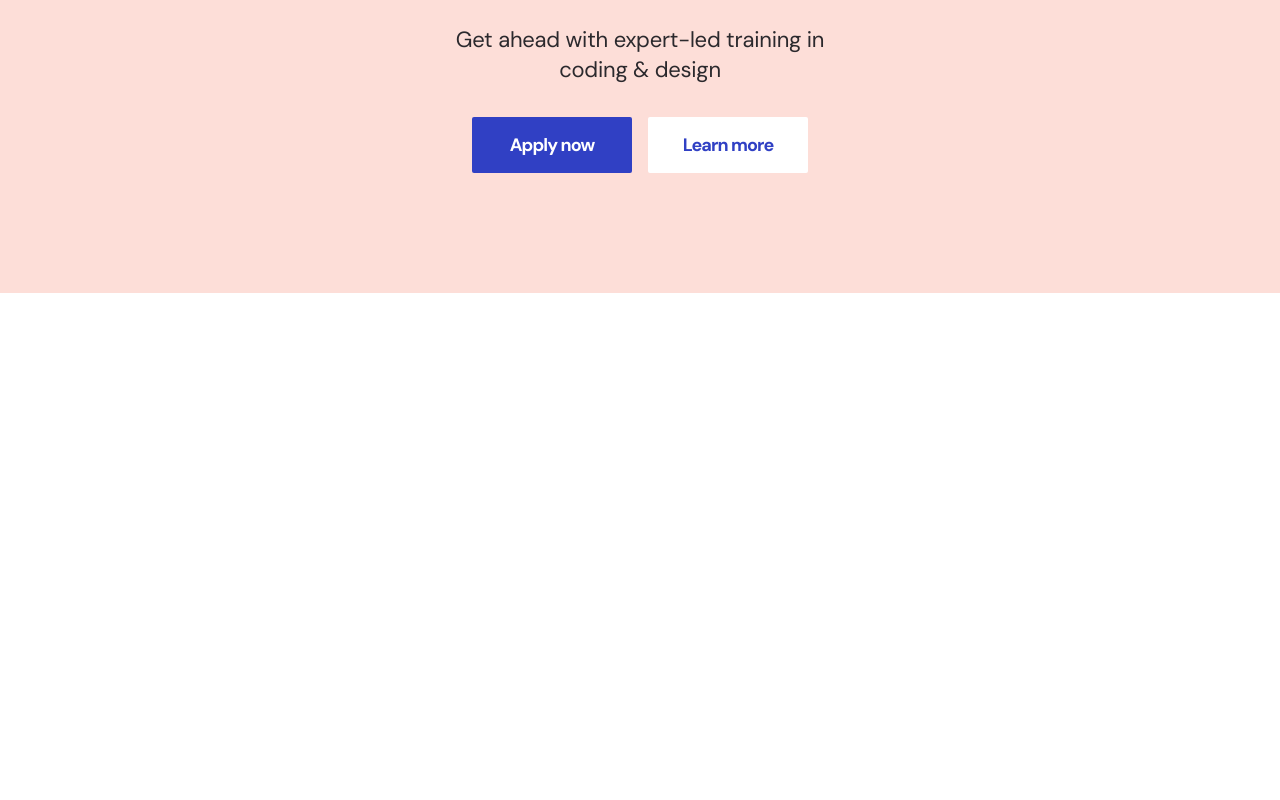
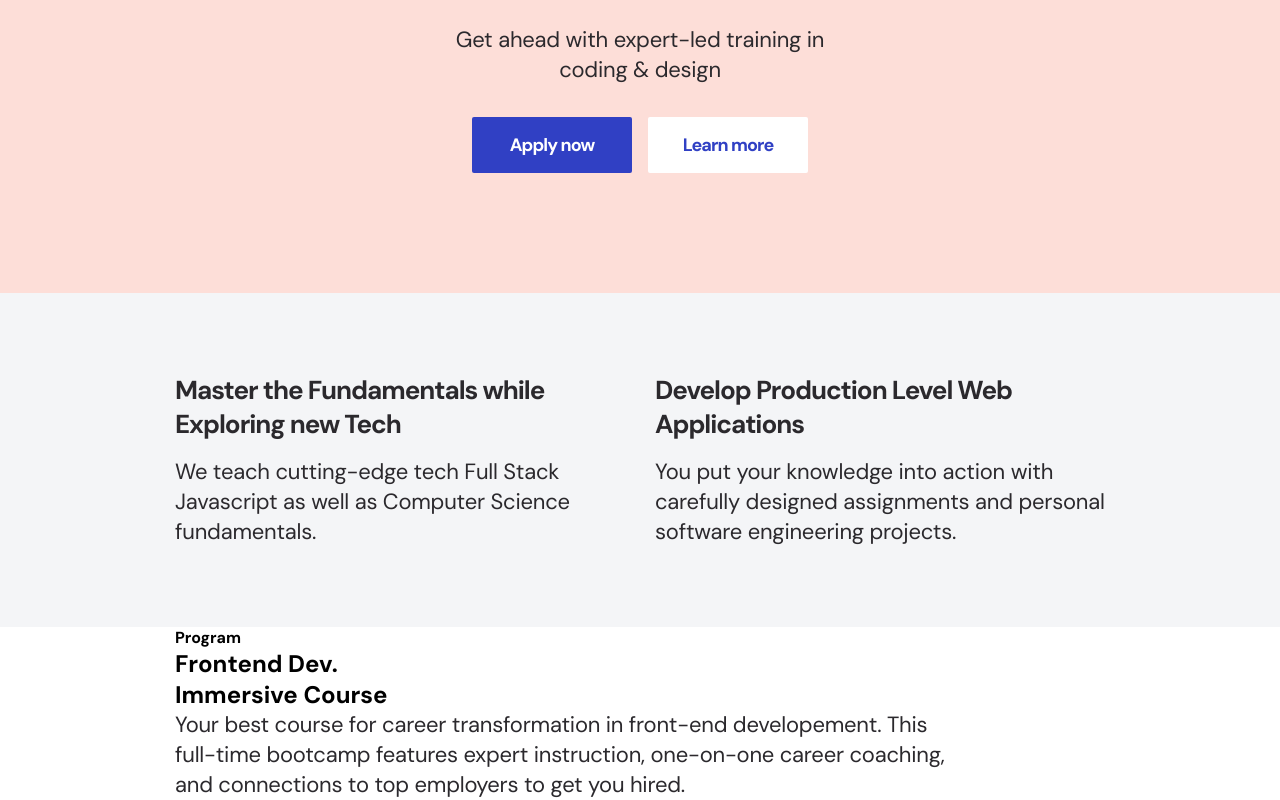
Before and after one commit to wisehero/CSS_tutorial, a plain HTML site: page final/index.html in a window 1280 px wide. Shown: the part 318-1118 px from the top of the page. Before the commit the page ends 800 px from the top, so only its background shows below. Drawn offline with Linux system fonts and the light colour scheme.

Commit message:
Program Section1

```diff
--- a/final/index.html
+++ b/final/index.html
@@ -34,5 +34,45 @@
         </div>
       </div>
     </section>
+    <section class="service">
+      <div class="container">
+        <div class="row">
+          <div class="col-12 col-md-6">
+            <h2 class="service-title">
+              Master the Fundamentals while Exploring new Tech
+            </h2>
+            <p class="service-desc">
+              We teach cutting-edge tech Full Stack Javascript as well as
+              Computer Science fundamentals.
+            </p>
+          </div>
+          <div class="col-12 col-md-6">
+            <h2 class="service-title">
+              Develop Production Level Web Applications
+            </h2>
+            <p class="service-desc">
+              You put your knowledge into action with carefully designed
+              assignments and personal software engineering projects.
+            </p>
+          </div>
+        </div>
+      </div>
+    </section>
+    <section>
+      <div class="container">
+        <div class="row">
+          <div class="col-12 col-md-10">
+            <strong>Program</strong>
+            <h1>Frontend Dev. <br />Immersive Course</h1>
+            <p>
+              Your best course for career transformation in front-end
+              developement. This full-time bootcamp features expert instruction,
+              one-on-one career coaching, and connections to top employers to
+              get you hired.
+            </p>
+          </div>
+        </div>
+      </div>
+    </section>
   </body>
 </html>
--- a/final/styles.css
+++ b/final/styles.css
@@ -45,6 +45,26 @@ body {
 .landing .button-group .fill-button:first-child {
   margin-right: 8px;
 }
+
+/* service */
+
+.service {
+  padding: 80px 0px;
+  background-color: #f4f5f7;
+}
+
+.service .col-12:first-child {
+  margin-bottom: 40px;
+}
+
+.service-title {
+  margin-bottom: 16px;
+  font-size: 22px;
+  line-height: 1.3636363636;
+  letter-spacing: -0.04em;
+  color: #2b292d;
+}
+
 /*  >= 768px (Desktop) */
 
 @media screen and (min-width: 768px) {
@@ -78,6 +98,16 @@ body {
   .landing .button-group .fill-button:first-child {
     margin-right: 16px;
   }
+
+  /* Service */
+
+  .service .col-12:first-child {
+    margin-bottom: 0px;
+  }
+  .service-title {
+    font-size: 26px;
+    line-height: 1.3076923077;
+  }
 }
 /* Custom Grid System - Fix container width */
 @media screen and (min-width: 1200px) {
```
Also changed, not shown: 1 other file.
